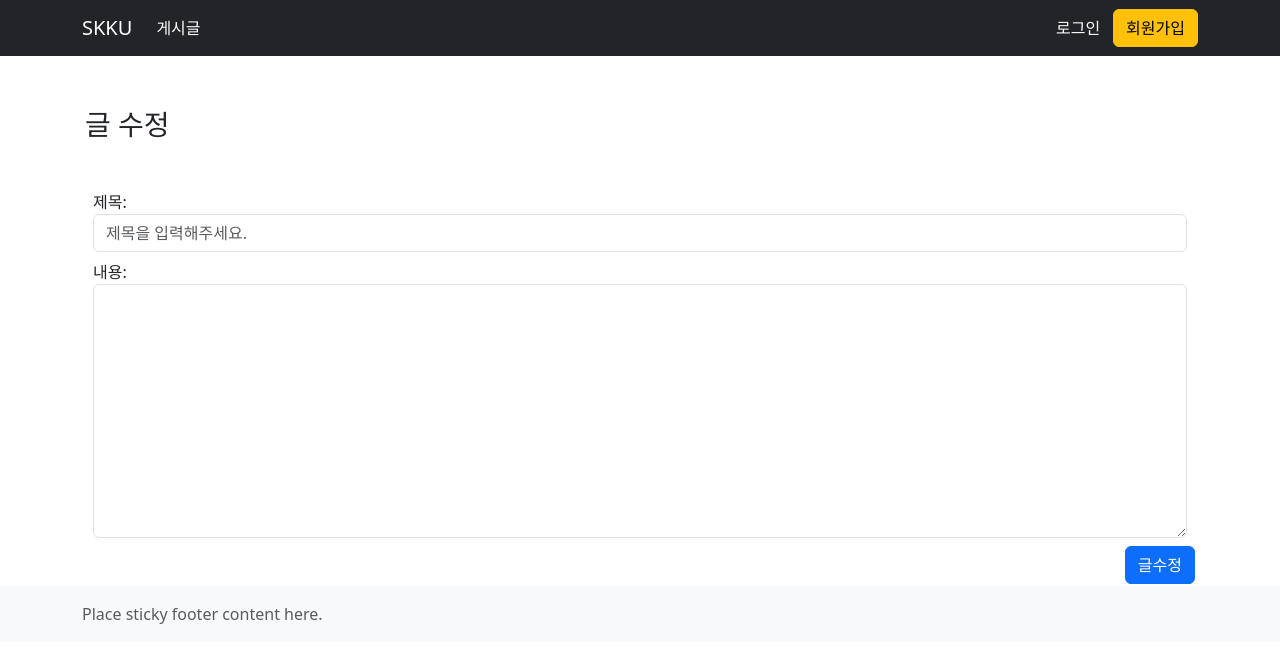
After one commit to WooRung/skku_djangoboard3, a Django app: page /board/1/edit in a window 1280 px wide. The commit adds this page. Shown: the top 663 px of the page. Run offline with Django 4.2, Linux system fonts and the light colour scheme.

Commit message:
board-edit (view, templtes, urls) only get request

```diff
--- a/board/templates/board/detail.html
+++ b/board/templates/board/detail.html
@@ -3,6 +3,9 @@
   <div class="container">
     <div class="mt-5">
       <h3>{{ board.title }}</h3>
+
+      {% comment %} 수정하기 페이지로 이동하는 a태그 {% endcomment %}
+      <a href="/board/{{board.id}}/edit" class='btn btn-success'>글 수정</a>
 
       <div class="mt-3 mb-3" style="border:1px solid #e9e9e9; min-height: 400px;">
         <div class="p-2">
--- /dev/null
+++ b/board/templates/board/edit.html
@@ -0,0 +1,29 @@
+{% extends "./base.html" %}
+{% block main %}
+  <div class="container">
+    <div class="my-5">
+      <div class="mb-5">
+        <h3>글 수정</h3>
+      </div>
+      <div>
+        <form action="" method="POST">
+          {% csrf_token %}
+
+          {% for field in form %}
+            <div class="fieldWrapper m-2">
+              {{ field.label_tag }}
+              {{ field }}
+              {% for error in field.errors %}
+                <div id="content-help" class="form-text text-danger">{{ field.errors }}</div>
+              {% endfor %}
+            </div>
+          {% endfor %}
+
+          <div class="mb-3">
+            <button type="submit" class="btn btn-primary" style="float:right;">글수정</button>
+          </div>
+        </form>
+      </div>
+    </div>
+  </div>
+{% endblock %}
--- a/board/urls.py
+++ b/board/urls.py
@@ -8,4 +8,5 @@ urlpatterns = [
     path('', views.index, name='index'),
     path('<int:board_id>', views.board_detail, name='detail'),
     path('write', views.board_create, name='create'),
+    path('<int:board_id>/edit', views.board_edit, name='edit'),
 ]
--- a/board/views.py
+++ b/board/views.py
@@ -33,7 +33,6 @@ def board_detail(request, board_id):
             'form': form,
         })
 
-
 def board_create(request):
     # print(dir(request))
     form = BoardForm()
@@ -50,7 +49,9 @@ def board_create(request):
             return redirect(reverse('board:index'))
             # return redirect('/board')
 
+    return render(request, 'board/create.html', {'form': form})
 
-
-
-    return render(request, 'board/create.html', {'form': form})
+# 수정하기 view fuction
+def board_edit(request, board_id):
+    form = BoardForm()
+    return render(request, 'board/edit.html', {'form': form})
```
